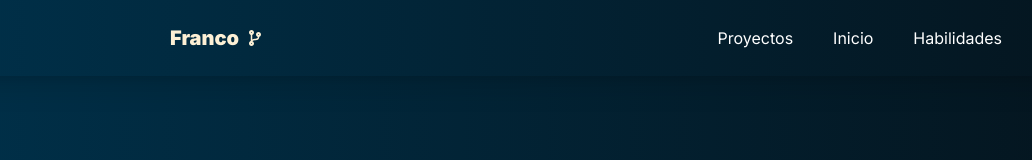
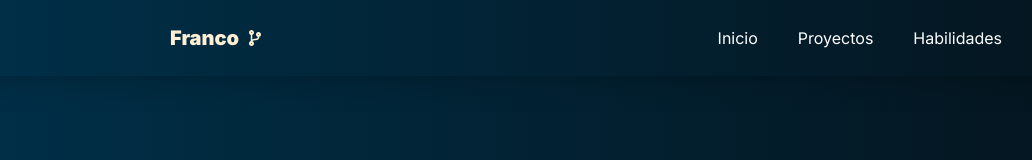
Before and after one commit to backfile/portafolio, a Next.js app: page / in a window 1280 px wide. Shown: the top 160 px of the page, without its empty margins (54-1086 px from the left). Built offline with nearby package versions, Linux system fonts and the light colour scheme.

Commit message:
Detalles

```diff
--- a/app/components/Header.jsx
+++ b/app/components/Header.jsx
@@ -17,8 +17,8 @@ export function Header(){
           </div>
           <div className={`transition-all flex gap-10 max-[600px]:${isOpen ? "open" : "hidden"} max-[600px]:h-[calc(100vh-98px)] max-[600px]:absolute max-[600px]:bg-[rgba(17,25,40,.75)] max-[600px]:flex-col max-[600px]:justify-center max-[600px]:items-center max-[600px]:right-0 max-[600px]:left-0 max-[600px]:top-[98px]
            max-[600px]:text-2xl max-[600px]:font-bold`}>
+            <li onClick={()=> setIsOpen(false)}><a href="#inicio" className="no-underline text-white">Inicio</a></li>
             <li onClick={()=> setIsOpen(false)}><a href="#proyectos" className="no-underline  text-white">Proyectos</a></li>
-            <li onClick={()=> setIsOpen(false)}><a href="#inicio" className="no-underline text-white">Inicio</a></li>
             <li onClick={()=> setIsOpen(false)}><a href="#habilidades" className="no-underline text-white">Habilidades</a></li>
           </div>
           <div className="md:hidden">
```
